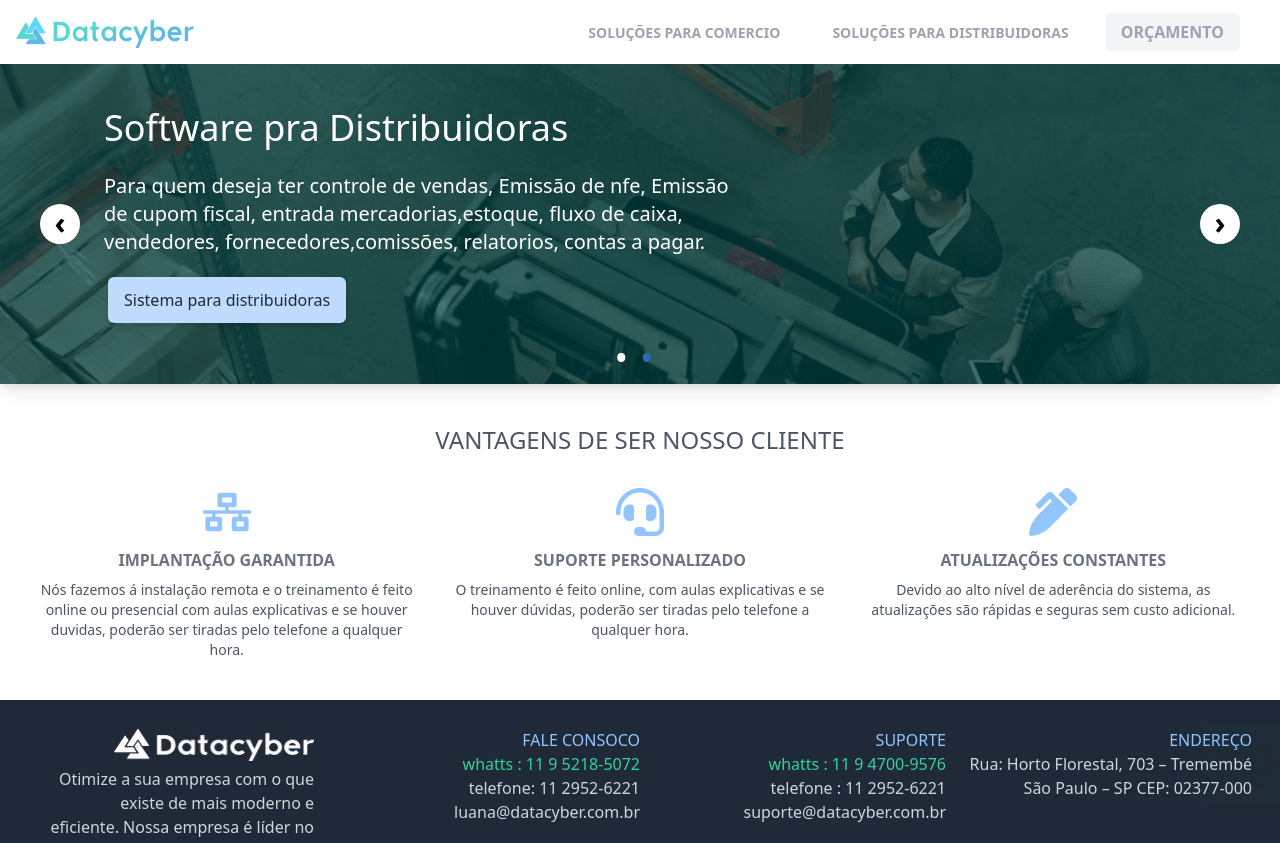
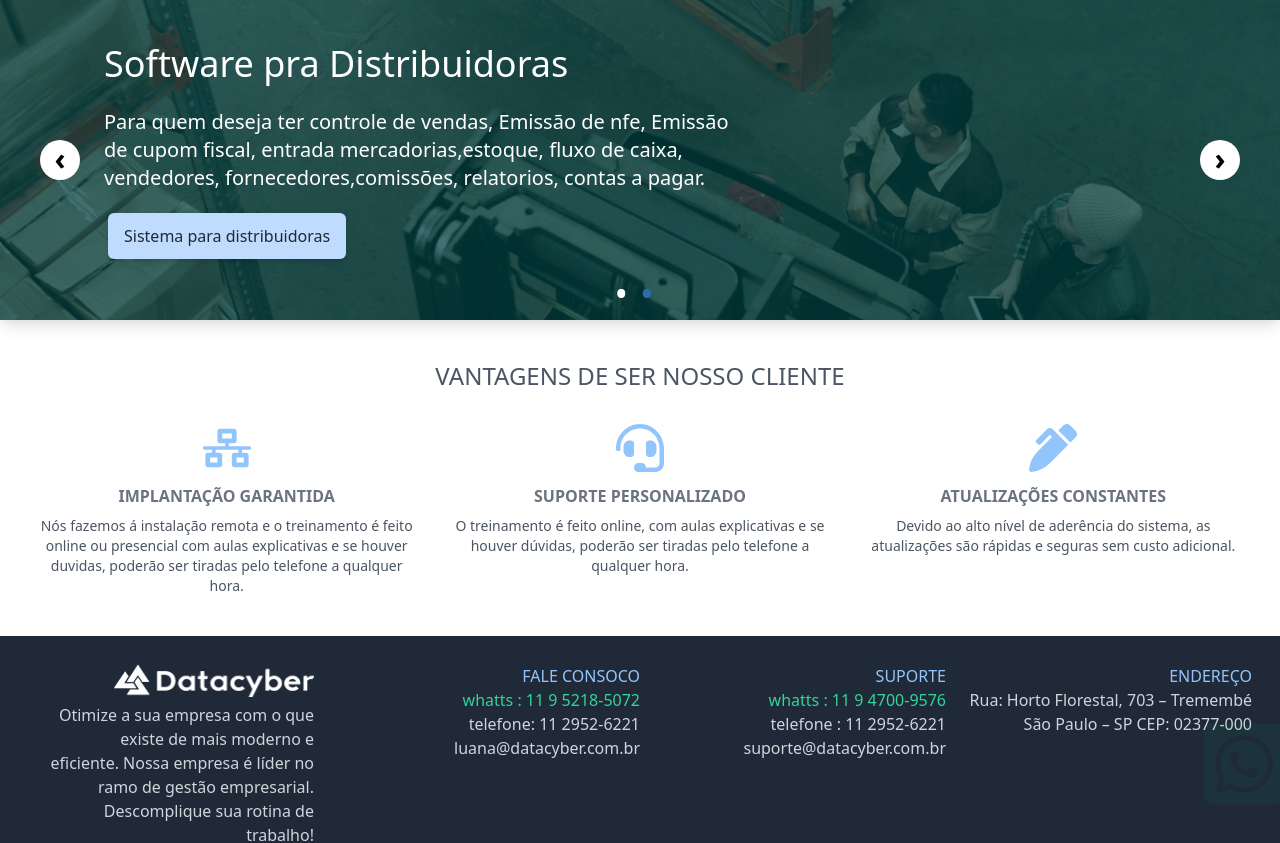
Before and after one commit to Lucasalmeida-ux/datacyber, a Next.js app: page / in a window 1280 px wide. Shown: the top 843 px of the page. Built offline with nearby package versions, Linux system fonts and the light colour scheme.

Commit message:
Layout.js:7 - comentada

```diff
--- a/src/components/layout/Layout.js
+++ b/src/components/layout/Layout.js
@@ -4,7 +4,7 @@ import Footer from './Footer'
 export default function Layout ({children}) {
     return (
         <>
-        <Header></Header>
+        {/* <Header></Header> */}
         <main>{children}</main>
         <Footer></Footer>
         </>
```
